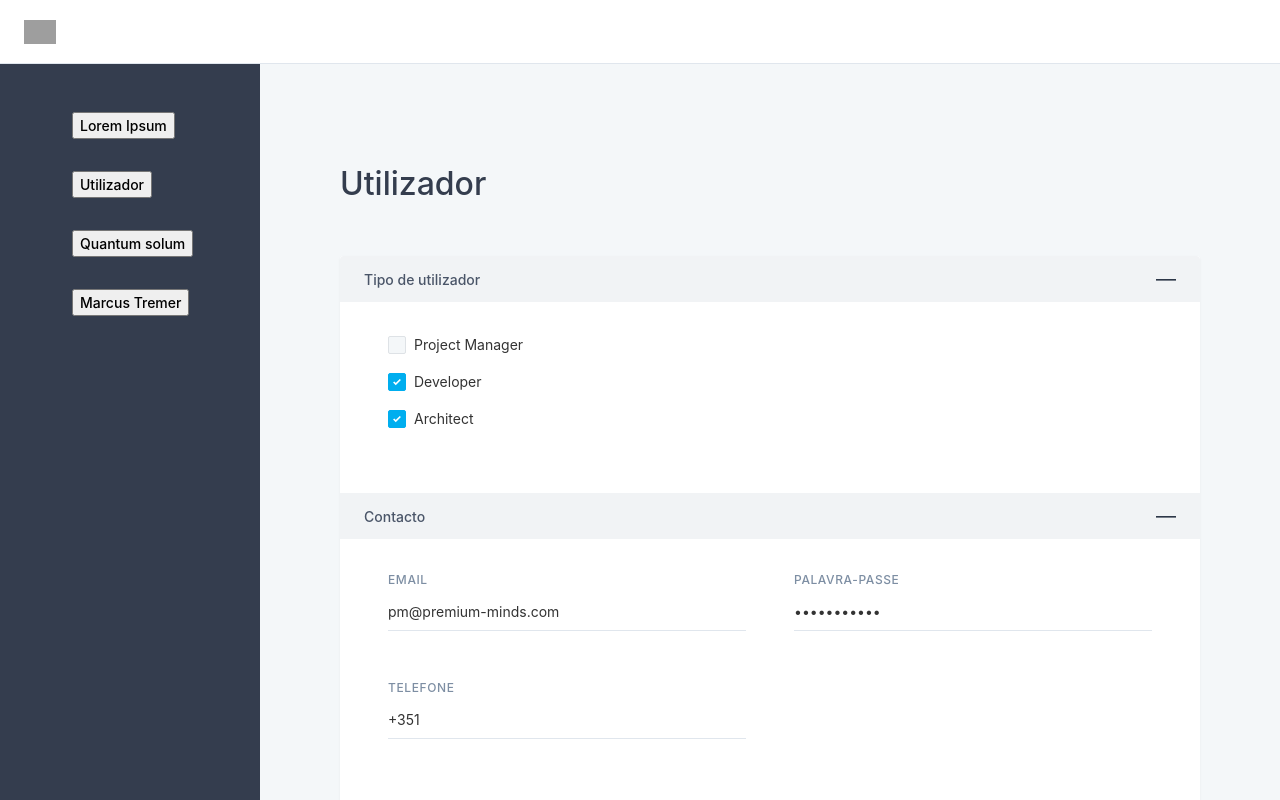
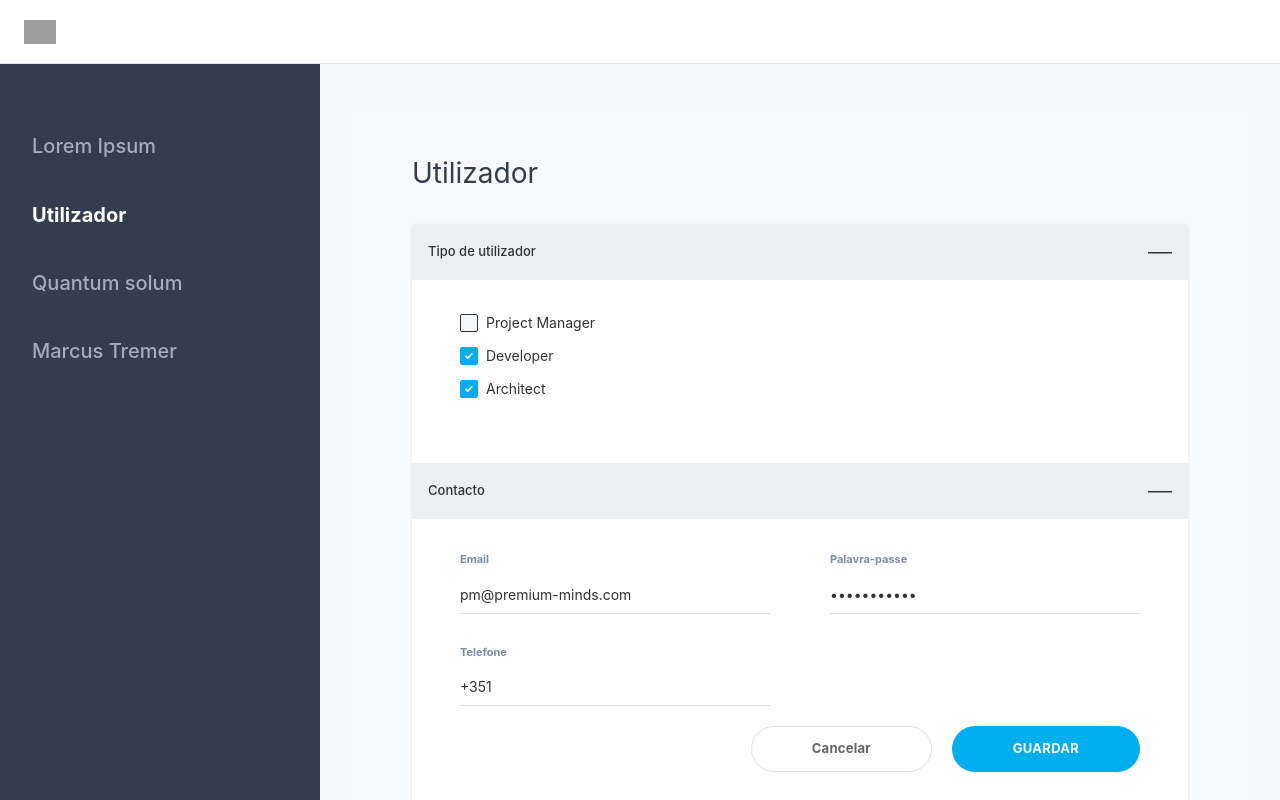
Before and after one commit to fidehlg89/webdev, a React (Vite) app: page / in a window 1280 px wide. Shown: the top 800 px of the page. Built offline with nearby package versions, Linux system fonts and the light colour scheme; grey boxes are pictures that could not be loaded.

Commit message:
adjust sidebar styles designs

```diff
--- a/src/components/common/Button/Button.module.css
+++ b/src/components/common/Button/Button.module.css
@@ -2,12 +2,15 @@
   display: inline-flex;
   align-items: center;
   justify-content: center;
-  border-radius: var(--radius-md);
-  font-weight: var(--font-weight-medium);
+  border-radius: 9999px;
+  /* Pill shape */
+  font-weight: 700;
   cursor: pointer;
-  transition: var(--transition-fast);
+  transition: all 0.2s;
   border: 1px solid transparent;
   outline: none;
+  font-size: 13px;
+  letter-spacing: 0.02em;
 }
 
 .btn:disabled {
@@ -17,50 +20,24 @@
 
 /* Variants */
 .primary {
-  background-color: var(--primary);
-  color: var(--white);
-  border-radius: var(--radius-lg);
+  background-color: #00aeef;
+  color: #ffffff;
+  padding: 12px 60px;
   text-transform: uppercase;
-  font-weight: var(--font-weight-bold);
-  letter-spacing: 0.05em;
-  padding: 0.75rem 2.5rem;
 }
 
 .primary:hover:not(:disabled) {
-  background-color: var(--primary-cyan-hover);
-}
-
-.secondary {
-  background-color: var(--dark-navy);
-  color: var(--white);
+  background-color: #0098d1;
 }
 
 .outline {
-  background-color: var(--white);
-  border-color: var(--border-light);
-  color: var(--dark-navy);
-  border-radius: var(--radius-lg);
-  box-shadow: 0 2px 4px rgba(0, 0, 0, 0.02);
-  padding: 0.75rem 2.5rem;
+  background-color: #ffffff;
+  border-color: #dee2e6;
+  color: #666666;
+  padding: 12px 60px;
 }
 
 .outline:hover:not(:disabled) {
-  border-color: var(--border-clean);
-  background-color: var(--bg-clean);
+  background-color: #f8f9fa;
+  border-color: #ced4da;
 }
-
-/* Sizes */
-.sm {
-  padding: 0.25rem 0.75rem;
-  font-size: var(--font-size-xs);
-}
-
-.md {
-  padding: 0.5rem 1.25rem;
-  font-size: var(--font-size-sm);
-}
-
-.lg {
-  padding: 0.75rem 2rem;
-  font-size: var(--font-size-base);
-}
--- a/src/components/common/Input/Input.module.css
+++ b/src/components/common/Input/Input.module.css
@@ -6,22 +6,20 @@
 }
 
 .label {
-  font-size: var(--font-size-xs);
-  font-weight: var(--font-weight-medium);
-  color: var(--text-muted);
-  text-transform: uppercase;
-  letter-spacing: 0.05em;
+  font-size: 11px;
+  font-weight: 700;
+  color: #7d8ea3;
+  margin-bottom: 4px;
 }
 
 .input {
-  padding: var(--spacing-sm) 0;
+  padding: 8px 0;
   border: none;
-  border-bottom: 1px solid var(--border-light);
+  border-bottom: 1px solid #dee2e6;
   background-color: transparent;
-  color: var(--text-main);
-  transition: var(--transition-fast);
-  font-size: var(--font-size-sm);
-  border-radius: 0;
+  color: #333333;
+  transition: border-color 0.2s;
+  font-size: 14px;
 }
 
 .input:focus {
--- a/src/components/common/Section/Section.module.css
+++ b/src/components/common/Section/Section.module.css
@@ -8,32 +8,25 @@
 }
 
 .header {
-  padding: var(--spacing-sm) var(--spacing-lg);
+  padding: 10px 16px;
   display: flex;
   justify-content: space-between;
   align-items: center;
-  background-color: #f1f3f5;
+  background-color: #eceff1;
   border-bottom: none;
 }
 
-.collapsible {
-  cursor: pointer;
-}
-
 .title {
-  font-size: var(--font-size-sm);
-  font-weight: var(--font-weight-medium);
-  color: #4a5568;
-  margin: 0;
+  font-size: 13px;
+  font-weight: 500;
+  color: #333333;
+  text-transform: none;
 }
 
 .icon {
-  font-size: 1.25rem;
-  color: #2d3748;
-  transition: transform var(--transition-fast);
-  user-select: none;
-  width: 20px;
-  text-align: center;
+  font-size: 1.5rem;
+  color: #333333;
+  font-weight: 300;
 }
 
 .content {
--- a/src/features/layout/Sidebar/Sidebar.jsx
+++ b/src/features/layout/Sidebar/Sidebar.jsx
@@ -8,7 +8,7 @@ const Sidebar = () => {
   return (
     <aside className={styles.sidebar}>
       <nav className={styles.nav}>
-        <ul>
+        <ul className={styles.navList}>
           {navItems.map((item, index) => (
             <li key={`${index + item}`} className={`${styles.navItem} ${item === activeItem ? styles.active : ''}`}>
               <button
@@ -23,7 +23,7 @@ const Sidebar = () => {
         </ul>
       </nav>
       <footer className={styles.footer}>
-        2019© Premium-minds.com
+        2019<sup style={{ verticalAlign: 'baseline', position: 'relative', top: '-0.3em', fontSize: '12px' }}>®</sup> Premium-minds.com
       </footer>
     </aside>
   )
--- a/src/features/layout/Sidebar/Sidebar.module.css
+++ b/src/features/layout/Sidebar/Sidebar.module.css
@@ -23,31 +23,56 @@
 
 .nav {
   flex: 1;
-  padding-top: var(--spacing-xl);
+  padding-top: calc(var(--spacing-xl) * 1.5);
+}
+
+.navList {
+  list-style: none;
+  padding: 0;
+  margin: 0;
 }
 
 .navItem {
-  padding: var(--spacing-md) var(--spacing-xl);
-  font-size: var(--font-size-sm);
+  position: relative;
+  list-style: none;
+  transition: var(--transition-fast);
+}
+
+.navButton {
+  width: 100%;
+  padding: calc(var(--spacing-md) * 1.2) var(--spacing-xl);
+  font-size: 20px;
   font-weight: var(--font-weight-medium);
+  text-align: left;
+  background: transparent;
+  border: none;
+  color: inherit;
   cursor: pointer;
   transition: var(--transition-fast);
-  list-style: none;
+  display: flex;
+  align-items: center;
+  justify-content: flex-start;
 }
 
 .navItem:hover {
   color: var(--text-sidebar-active);
-  background-color: var(--dark-navy-content);
+  background-color: rgba(255, 255, 255, 0.05);
 }
 
 .active {
-  color: var(--text-sidebar-active);
+  color: #ffffff;
+}
+
+.active .navButton {
   font-weight: var(--font-weight-bold);
+  color: #ffffff;
 }
 
 .footer {
   padding: var(--spacing-lg) var(--spacing-xl);
-  font-size: 10px;
-  color: var(--text-sidebar);
-  border-top: 1px solid rgba(255, 255, 255, 0.05);
+  font-size: 16px;
+  color: white;
+  border-top: 1px solid rgba(255, 255, 255, 0.1);
+  text-align: center;
+  background-color: #273142;
 }
--- a/src/features/user/UserView.jsx
+++ b/src/features/user/UserView.jsx
@@ -62,8 +62,6 @@ const UserView = ({
               error={errors.phone}
             />
           </div>
-        </Section>
-
           <footer className={styles.formFooter}>
             <Button variant="outline" type="button" onClick={onCancel}>
               Cancelar
@@ -72,6 +70,7 @@ const UserView = ({
               GUARDAR
             </Button>
           </footer>
+        </Section>
       </form>
     </div>
   );
--- a/src/features/user/UserView.module.css
+++ b/src/features/user/UserView.module.css
@@ -1,45 +1,48 @@
 .container {
-  padding: var(--spacing-2xl);
-  max-width: 1200px;
-  margin: 0 auto;
+  padding: 40px 60px;
+  max-width: 1400px;
+  margin: 0;
+  background-color: #f8f9fa;
+  min-height: 100%;
 }
 
 .header {
-  margin-bottom: var(--spacing-2xl);
+  margin-bottom: 30px;
 }
 
 .title {
-  font-size: 2rem;
-  font-weight: var(--font-weight-medium);
-  color: var(--dark-navy);
+  font-size: 28px;
+  font-weight: 400;
+  color: #343d4e;
 }
 
 .formContent {
-  background-color: var(--white);
+  background-color: #ffffff;
   padding: 0;
-  border-radius: var(--radius-sm);
-  box-shadow: 0 1px 3px rgba(0, 0, 0, 0.05);
-  margin-bottom: var(--spacing-2xl);
+  border-radius: 2px;
+  box-shadow: 0 1px 3px rgba(0, 0, 0, 0.1);
+  margin-bottom: 40px;
   overflow: hidden;
 }
 
 .checkboxGroup {
   display: flex;
   flex-direction: column;
-  gap: var(--spacing-md);
+  gap: 12px;
 }
 
 .fieldGrid {
   display: grid;
-  grid-template-columns: repeat(auto-fit, minmax(300px, 1fr));
-  gap: var(--spacing-2xl);
+  grid-template-columns: 1fr 1fr;
+  column-gap: 60px;
+  row-gap: 30px;
 }
 
 .formFooter {
   display: flex;
   justify-content: flex-end;
-  gap: var(--spacing-lg);
-  padding-top: var(--spacing-xl);
+  gap: 20px;
+  padding-top: 20px;
 }
 
 @media (max-width: 768px) {
--- a/src/hooks/useUIState.js
+++ b/src/hooks/useUIState.js
@@ -1,7 +1,7 @@
 import { useState, useCallback } from 'react';
 
 export const useUIState = () => {
-  const [activeItem, setActiveItem] = useState('Dashboard');
+  const [activeItem, setActiveItem] = useState('Utilizador');
   const [isSidebarOpen, setIsSidebarOpen] = useState(false);
 
   const toggleSidebar = useCallback(() => {
--- a/src/styles/variables.css
+++ b/src/styles/variables.css
@@ -1,17 +1,15 @@
 :root {
   /* Colors */
-  --primary-cyan: #00aeef;
-  --primary-cyan-hover: #0098d1;
-  /* New Colors - Cleaner Palette */
   --primary: #00aeef;
+  --primary-hover: #0098d1;
   --success: #38b2ac;
   --info: #00aeef;
-  --border-clean: #dee2e6;
-  --bg-clean: #f4f7f9;
+  --bg-clean: #f8f9fa;
+  /* Lighter background for main area */
   --bg-white: #ffffff;
 
   --dark-navy: #343d4e;
-  --dark-navy-content: #3a4559;
+  --dark-navy-active: #3a4559;
   --bg-gray: #f4f7f9;
   --white: #ffffff;
 
@@ -63,7 +61,7 @@
   /* 48px */
 
   /* Layout */
-  --sidebar-width: 260px;
+  --sidebar-width: 320px;
   --header-height: 64px;
 
   /* Effects */
```
Lines whose indentation alone changed are shown as unchanged.
